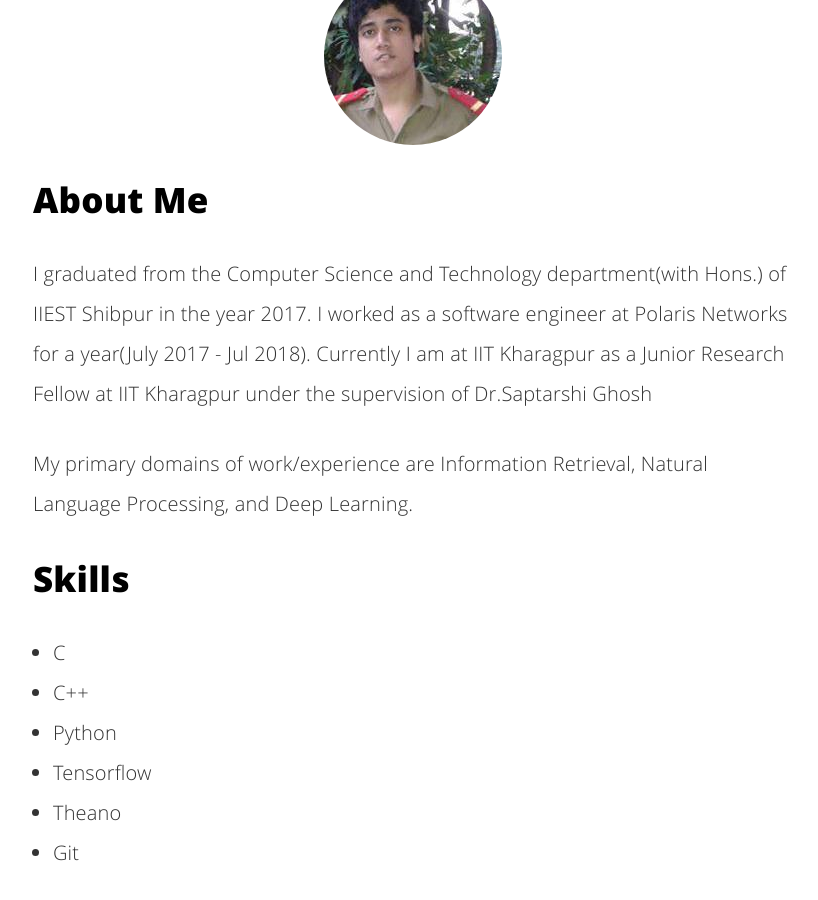
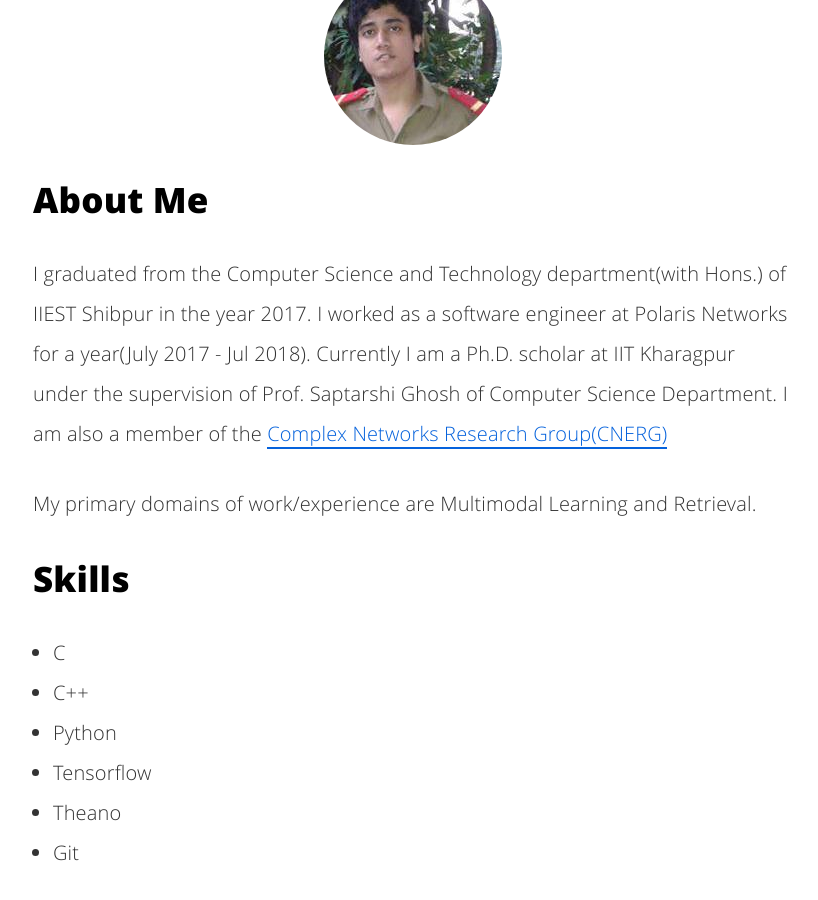
Before and after one commit to ranarag/ranarag.github.io, a Jekyll site: the page built from about.html, in a window 1280 px wide and 900 px high, scrolled down 1003 px. Shown: the whole window, without its empty margins (227-1045 px from the left). Built offline with Jekyll 4.4.1, drawn with Linux system fonts in a browser that asks for light colours; some of the changed text lies outside the part shown.

Commit message:
updated about after getting enrolled in phd

```diff
--- a/about.html
+++ b/about.html
@@ -2,7 +2,7 @@
 layout: minimal
 title: "About me"
 permalink: /about/index.html
-description: "Junior Research Fellow at IIT Kharagpur"
+description: "Ph.D. at IIT Kharagpur"
 ---
 
 <img itemprop="image" class="img-rounded" src="/assets/img/blog-author.jpg" alt="Anurag Roy">
@@ -11,10 +11,10 @@ description: "Junior Research Fellow at IIT Kharagpur"
 
 <p>I graduated from the Computer Science and Technology department(with Hons.) of IIEST Shibpur in the year 2017.
    I worked as a software engineer at Polaris Networks for a year(July 2017 - Jul 2018).
-   Currently I am at IIT Kharagpur as a Junior Research Fellow at IIT Kharagpur under the supervision of Dr.Saptarshi Ghosh</p>
+   Currently I am a Ph.D. scholar at IIT Kharagpur under the supervision of Prof. Saptarshi Ghosh of Computer Science Department.
+   I am also a member of the <a href="http://www.cnergres.iitkgp.ac.in/">Complex Networks Research Group(CNERG)</a></p>
 
-<p>My primary domains of work/experience are Information Retrieval, Natural Language Processing,
-	and Deep Learning.</p>
+<p>My primary domains of work/experience are Multimodal Learning and Retrieval.</p>
 
 
 
```
Also changed, not shown: other parts of about.html (+6 -3 lines).
